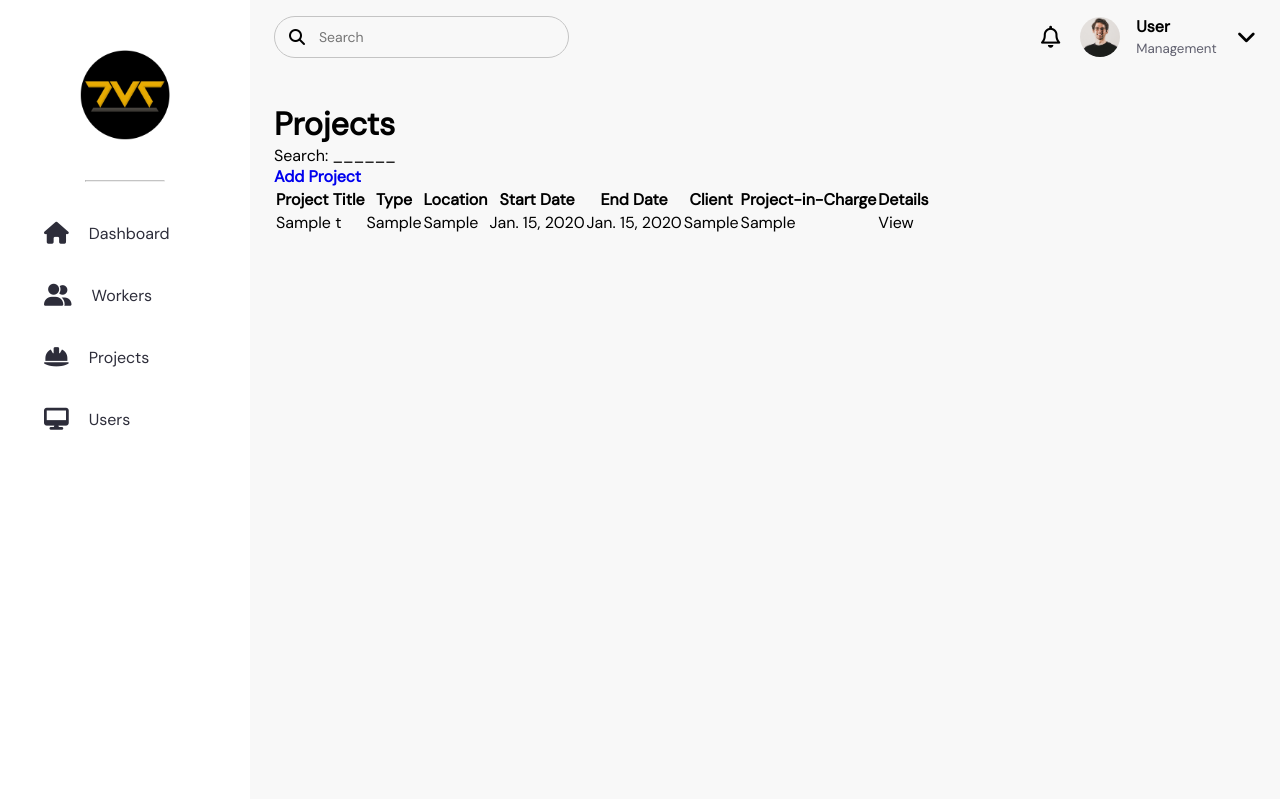
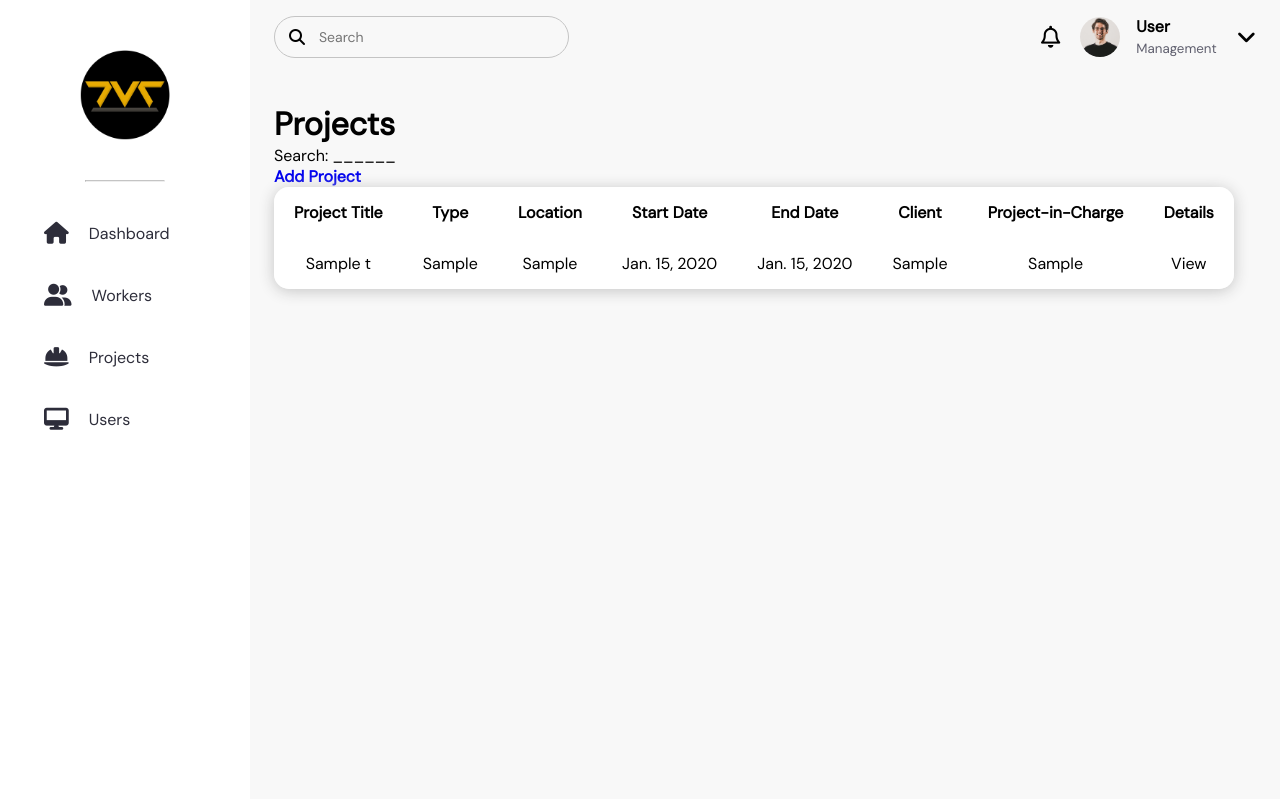
Before and after one commit to Mramus/thomas-vincent-hris, a Django app: page /projects in a window 1280 px wide. Shown: the top 799 px of the page. Run offline with Django 4.2, Linux system fonts and the light colour scheme; tables that the repository leaves empty hold one stand-in row (values such as "Sample post"); some libraries are stand-ins or nearby versions.

Commit message:
style changes

```diff
--- a/hris/static/css/style.css
+++ b/hris/static/css/style.css
@@ -186,3 +186,24 @@ header label span {
     display: inline-block;
     color: #5F5F6E;
 }
+
+table{
+    position: absolute;
+    width: 75%;
+    border-collapse: collapse;
+    border-spacing: 0;
+    box-shadow: 0 2px 15px #C4C4C4;
+    border-radius: 15px 15px 15px 15px;
+    overflow: hidden;
+}
+td , th{
+    padding: 15px 20px;
+    text-align: center;
+    background-color: #ffffff;
+   }
+
+th {
+    background-color: #ffffff;
+    color: #000000;
+    font-weight: bold;
+}
```
